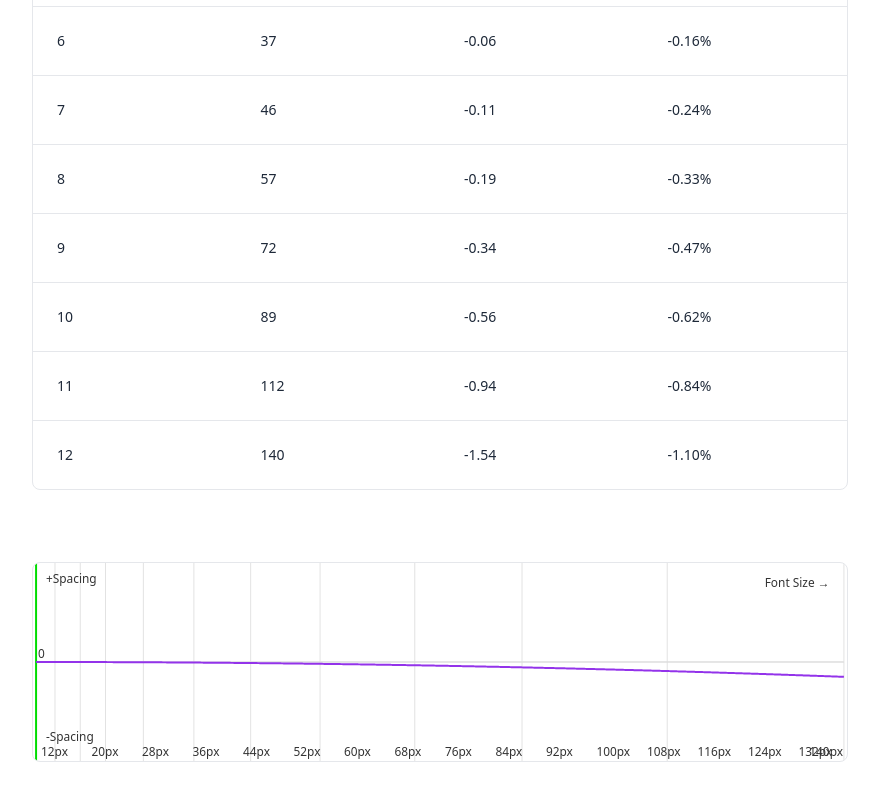
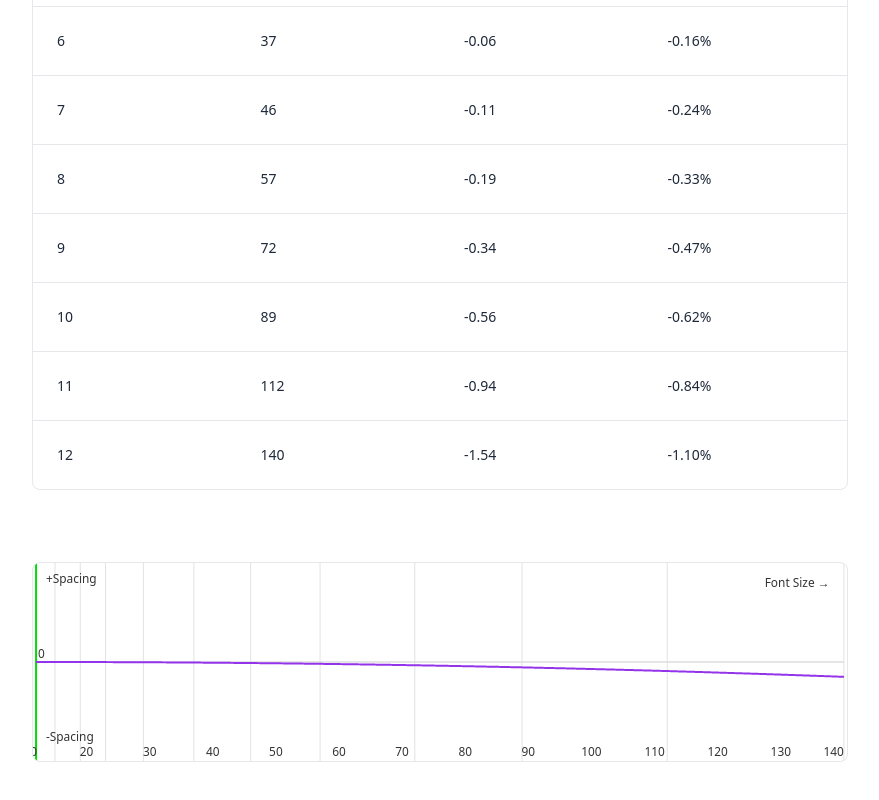
Before and after one commit to form-d/typecontrol-app, a Next.js app: page / in a window 1280 px wide. Shown: the part 1849-2649 px from the top of the page, without its empty margins (392-1271 px from the left). Built offline with nearby package versions, Linux system fonts and the light colour scheme.

Commit message:
nice ticks for label

```diff
--- a/components/main-ui/GraphCanvas.tsx
+++ b/components/main-ui/GraphCanvas.tsx
@@ -12,6 +12,42 @@ const MIN_LABEL_GAP = 50; // Minimum gap between labels in px
 const MAX_STEPS = 20;
 const MIN_STEPS = 2;
 
+// --- Nice ticks helpers ---
+function niceNum(value: number, round: boolean): number {
+  const exponent = Math.floor(Math.log10(value));
+  const fraction = value / Math.pow(10, exponent);
+  let niceFraction;
+  if (round) {
+    if (fraction < 1.5) niceFraction = 1;
+    else if (fraction < 3) niceFraction = 2;
+    else if (fraction < 7) niceFraction = 5;
+    else niceFraction = 10;
+  } else {
+    if (fraction <= 1) niceFraction = 1;
+    else if (fraction <= 2) niceFraction = 2;
+    else if (fraction <= 5) niceFraction = 5;
+    else niceFraction = 10;
+  }
+  return niceFraction * Math.pow(10, exponent);
+}
+
+function getNiceTicks(
+  min: number,
+  max: number,
+  maxTicks: number = 10
+): number[] {
+  const range = niceNum(max - min, false);
+  const step = niceNum(range / (maxTicks - 1), true);
+  const niceMin = Math.floor(min / step) * step;
+  const niceMax = Math.ceil(max / step) * step;
+  const ticks = [];
+  for (let v = niceMin; v <= niceMax + 0.5 * step; v += step) {
+    ticks.push(Number(v.toFixed(10)));
+  }
+  return ticks;
+}
+
+// --- Component ---
 const GraphCanvas = ({ sizes, selectedSize, bezier }: GraphCanvasProps) => {
   const { t, settings } = useGlobalState();
   const containerRef = useRef<HTMLDivElement | null>(null);
@@ -42,12 +78,6 @@ const GraphCanvas = ({ sizes, selectedSize, bezier }: GraphCanvasProps) => {
   // Fallback for SSR or very fast initial render
   const effectiveWidth = width > 0 ? width : 400;
 
-  // Dynamic steps calculation
-  const autoSteps = Math.max(
-    MIN_STEPS,
-    Math.min(MAX_STEPS, Math.floor(effectiveWidth / MIN_LABEL_GAP))
-  );
-
   // Calculation logic
   const minSize = Math.min(...sizes);
   const maxSize = Math.max(...sizes);
@@ -73,8 +103,12 @@ const GraphCanvas = ({ sizes, selectedSize, bezier }: GraphCanvasProps) => {
     pathD += ` L ${px} ${y}`;
   }
 
-  const labelStep = (maxSize - minSize) / autoSteps;
-  const pixelStep = effectiveWidth / autoSteps;
+  // Get nice ticks for the axis labels
+  const maxTicks = Math.max(
+    MIN_STEPS,
+    Math.min(MAX_STEPS, Math.floor(effectiveWidth / MIN_LABEL_GAP))
+  );
+  const ticks = getNiceTicks(minSize, maxSize, maxTicks);
 
   return (
     <div ref={containerRef} id="svgcanvas" className="w-full">
@@ -124,11 +158,9 @@ const GraphCanvas = ({ sizes, selectedSize, bezier }: GraphCanvasProps) => {
           strokeWidth={2}
         />
 
-        {/* X axis tick labels (dynamic steps) */}
-        {[...Array(autoSteps + 1)].map((_, i) => {
-          const size = Math.round(minSize + labelStep * i);
-          let x = i * pixelStep + 5;
-          if (i === autoSteps) x -= 40;
+        {/* X axis tick labels (nice numbers) */}
+        {ticks.map((tick, i) => {
+          const x = sizeToX(tick);
           return (
             <text
               key={i}
@@ -137,8 +169,11 @@ const GraphCanvas = ({ sizes, selectedSize, bezier }: GraphCanvasProps) => {
               fontSize={12}
               fill="#333"
               style={{ pointerEvents: "none", userSelect: "none" }}
+              textAnchor={
+                i === 0 ? "start" : i === ticks.length - 1 ? "end" : "middle"
+              }
             >
-              {size}px
+              {tick}
             </text>
           );
         })}
```
